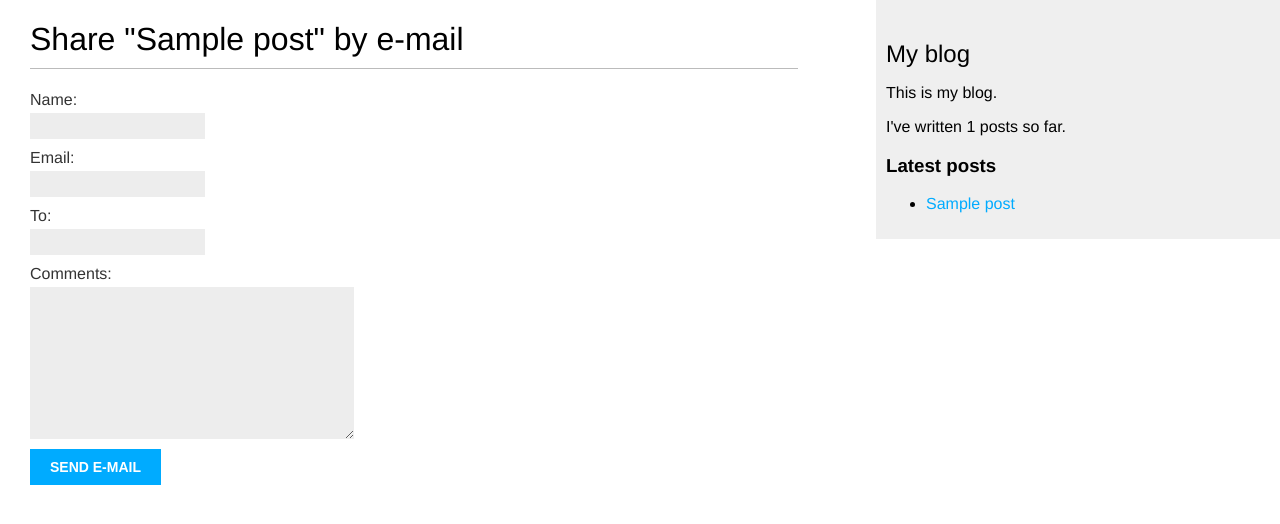
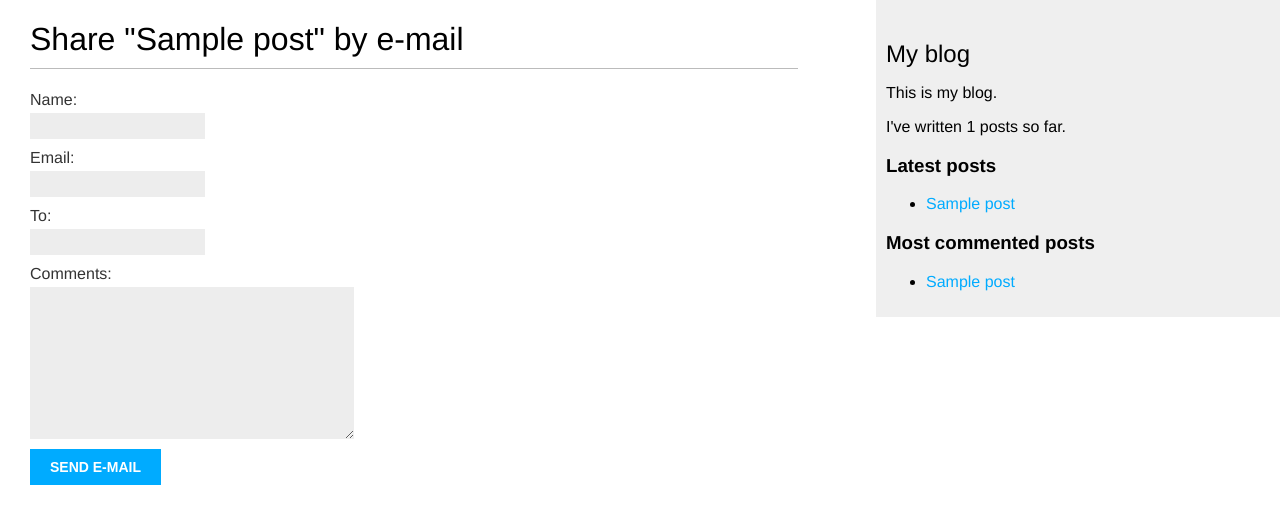
Before and after one commit to Paul-Starodub/mysite, a Django app: page /blog/1/share/ in a window 1280 px wide. Shown: the top 524 px of the page. Run offline with Django 5.2, Linux system fonts and the light colour scheme; tables that the repository leaves empty hold one stand-in row (values such as "Sample post").

Commit message:
update blog_tags.py & base.html with simple tag

```diff
--- a/blog/templates/blog/base.html
+++ b/blog/templates/blog/base.html
@@ -16,6 +16,15 @@
     I've written {% total_posts %} posts so far.
     <h3>Latest posts</h3>
     {% show_latest_posts 3 %}
+    <h3>Most commented posts</h3>
+    {% get_most_commented_posts as most_commented_posts %}
+    <ul>
+      {% for post in most_commented_posts %}
+        <li>
+          <a href="{{ post.get_absolute_url }}">{{ post.title }}</a>
+        </li>
+      {% endfor %}
+    </ul>
   </div>
 </body>
 </html>
--- a/blog/templatetags/blog_tags.py
+++ b/blog/templatetags/blog_tags.py
@@ -1,4 +1,6 @@
 from django import template
+from django.db.models import Count, QuerySet
+
 from blog.models import Post
 
 register = template.Library()
@@ -13,3 +15,10 @@ def total_posts() -> int:
 def show_latest_posts(count=5) -> dict:
     latest_posts = Post.published.order_by("-publish")[:count]
     return {"latest_posts": latest_posts}
+
+
+@register.simple_tag
+def get_most_commented_posts(count=5) -> QuerySet[Post]:
+    return Post.published.annotate(total_comments=Count("comments")).order_by(
+        "-total_comments"
+    )[:count]
```
